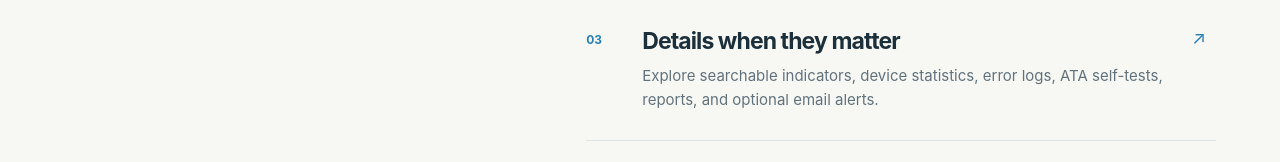
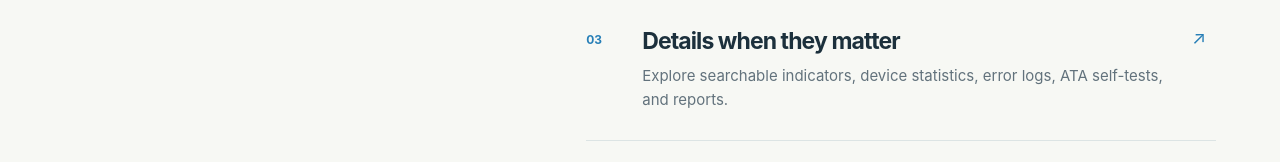
Before and after one commit to driveclue/driveclue.github.io, a plain HTML site: page index.html in a window 1280 px wide. Shown: the part 1306-1468 px from the top of the page. Drawn offline with Linux system fonts and the light colour scheme.

Commit message:
Remove email alerts from website copy

```diff
--- a/index.html
+++ b/index.html
@@ -76,7 +76,7 @@
           <span class="feature-index">03</span>
           <div>
             <h3>Details when they matter</h3>
-            <p>Explore searchable indicators, device statistics, error logs, ATA self-tests, reports, and optional email alerts.</p>
+            <p>Explore searchable indicators, device statistics, error logs, ATA self-tests, and reports.</p>
           </div>
           <span class="feature-arrow" aria-hidden="true">↗</span>
         </article>
```
